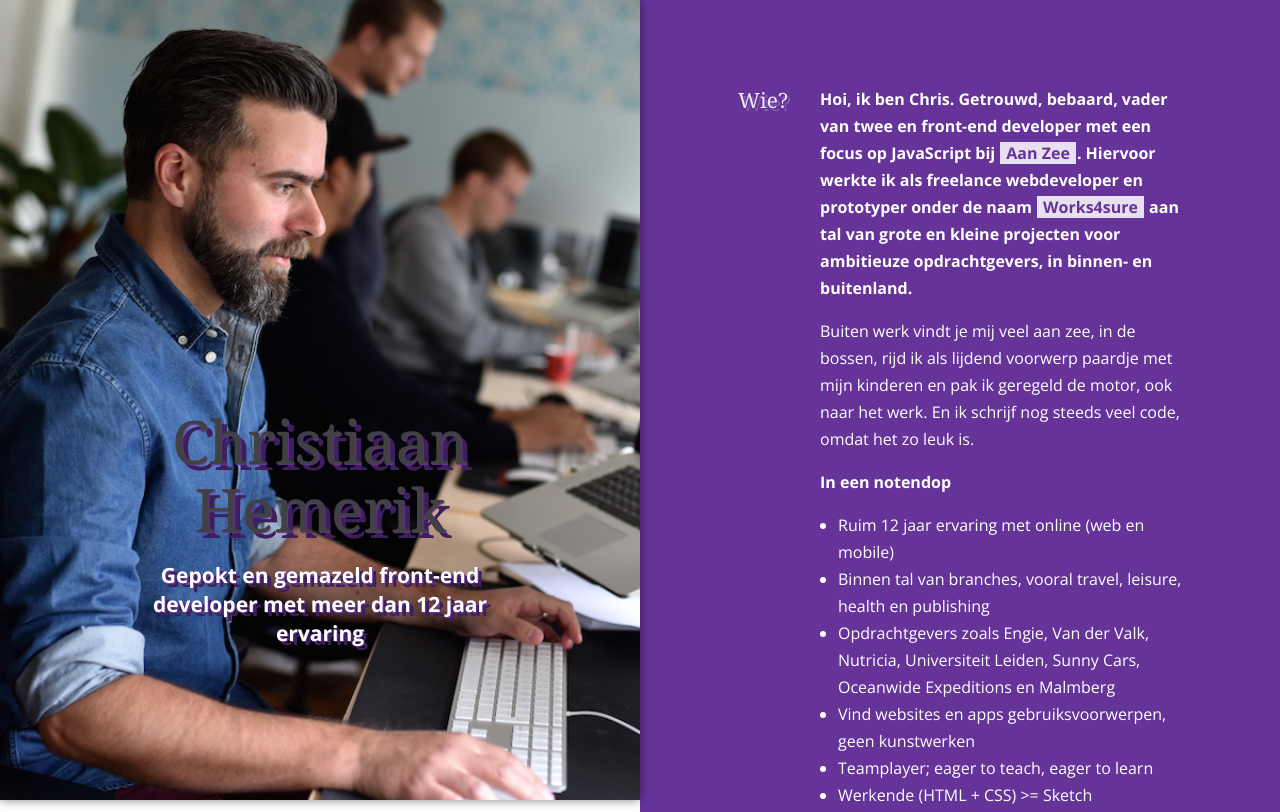
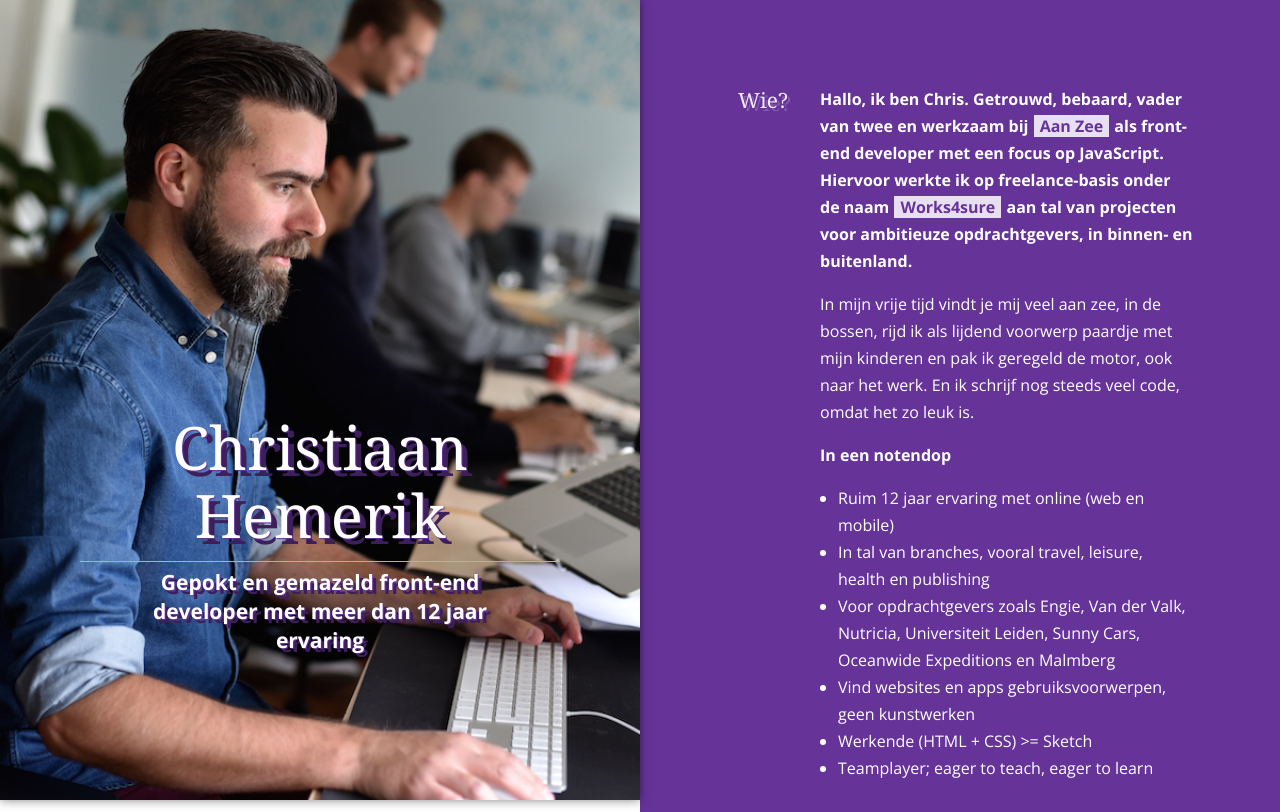
Before and after one commit to richmeij/christiaanhemerik.com, a website: page index.html in a window 1280 px wide. Shown: the top 812 px of the page. Drawn offline with nearby package versions, Linux system fonts and the light colour scheme; a web font is replaced by a local one.

Commit message:
Fine tunes content and removes bloat

```diff
--- a/index.html
+++ b/index.html
@@ -19,16 +19,16 @@
 						<h1 class="page-section__title">Wie?</h1>
 					</header>
 					<div class="page-section__content">
-						<h2>Hoi, ik ben Chris. Getrouwd, bebaard, vader van twee en front-end developer met een focus op JavaScript bij <a href="http://www.aanzee.nl/" target="_blank">Aan Zee</a>. Hiervoor werkte ik als freelance webdeveloper en prototyper onder de naam <a href="http://www.works4sure.nl/" target="_blank">Works4sure</a> aan tal van grote en kleine projecten voor ambitieuze opdrachtgevers, in binnen- en buitenland.</h2>
-						<p>Buiten werk vindt je mij veel aan zee, in de bossen, rijd ik als lijdend voorwerp paardje met mijn kinderen en pak ik geregeld de motor, ook naar het werk. En ik schrijf nog steeds veel code, omdat het zo leuk is.</p>
+						<h2>Hallo, ik ben Chris. Getrouwd, bebaard, vader van twee en werkzaam bij <a href="http://www.aanzee.nl/" target="_blank">Aan Zee</a> als front-end developer met een focus op JavaScript. Hiervoor werkte ik op freelance-basis onder de naam <a href="http://www.works4sure.nl/" target="_blank">Works4sure</a> aan tal van projecten voor ambitieuze opdrachtgevers, in binnen- en buitenland.</h2>
+						<p>In mijn vrije tijd vindt je mij veel aan zee, in de bossen, rijd ik als lijdend voorwerp paardje met mijn kinderen en pak ik geregeld de motor, ook naar het werk. En ik schrijf nog steeds veel code, omdat het zo leuk is.</p>
 						<h2>In een notendop</h2>
 						<ul>
 							<li>Ruim 12 jaar ervaring met online (web en mobile)</li>
-							<li>Binnen tal van branches, vooral travel, leisure, health en publishing</li>
-							<li>Opdrachtgevers zoals Engie, Van der Valk, Nutricia, Universiteit Leiden, Sunny Cars, Oceanwide Expeditions en Malmberg</li>
+							<li>In tal van branches, vooral travel, leisure, health en publishing</li>
+							<li>Voor opdrachtgevers zoals Engie, Van der Valk, Nutricia, Universiteit Leiden, Sunny Cars, Oceanwide Expeditions en Malmberg</li>
 							<li>Vind websites en apps gebruiksvoorwerpen, geen kunstwerken</li>
+							<li>Werkende (HTML + CSS) >= Sketch</li>
 							<li>Teamplayer; eager to teach, eager to learn</li>
-							<li>Werkende (HTML + CSS) >= Sketch</li>
 						</ul>
 					</div>
 				</section>
@@ -138,11 +138,6 @@
 						<p>Voor dit Italiaanse pharmaceutische bedrijf ontwierp en ontwikkelde ik in samenwerking met Medix Publishers de nieuwe, Nederlandse website voor het bloedglucosemeter merk <a href="https://www.glucofix.nl/" target="_blank">Glucofix</a>. Design, prototyping, HTML en CSS en CMS-implementatie (ExpressionEngine).</p>
 					</div>
 				</section>
-				<footer class="page-section page-section--diap page-section--minor">
-					<div class="page-section__content">
-						<small>Foto: Voornaam Achternaam</small>
-					</div>
-				</footer>
 			</div>
 		</main>
 	</body>
--- a/scss/components/_page-header.scss
+++ b/scss/components/_page-header.scss
@@ -36,7 +36,7 @@
 		max-width: 480px;
 	}
 	@include media($range-desk, false) {
-		margin: 40% auto 0;
+		margin: 42% auto 0;
 		max-width: 480px;
 	}
 }
@@ -44,11 +44,7 @@
 .page-header__title {
 	margin: 0 0 6px;
 	padding-bottom: 12px;
-<<<<<<< HEAD
-	border-bottom: 1px solid shade(rebeccapurple, 60%);
-=======
 	border-bottom: 1px solid tint(rebeccapurple, 55%);
->>>>>>> Adds responsiveness and mobile optimisations
 	color: $color-text-diap;
 	text-shadow: 1px 1px 1px rebeccapurple, 6px 6px shade(rebeccapurple, 40%);
 	line-height: $line-height-40;
--- a/scss/components/_page-section.scss
+++ b/scss/components/_page-section.scss
@@ -94,20 +94,6 @@
 		margin-left: 18px;
 		list-style-type: disc;
 	}
-<<<<<<< HEAD
-
-	small {
-		color: shade(rebeccapurple, 60%);
-	}
-
-	// p:first-child {
-	// 	margin-bottom: 24px;
-	// 	font-size: $font-size-400;
-	// 	line-height: $line-height-100;
-	// 	text-shadow: 1px 1px 1px rebeccapurple, 4px 4px shade(rebeccapurple, 40%);
-	// }
-=======
->>>>>>> Adds responsiveness and mobile optimisations
 }
 
 .page-section__columns {
```
Also changed, not shown: css/main.css.
